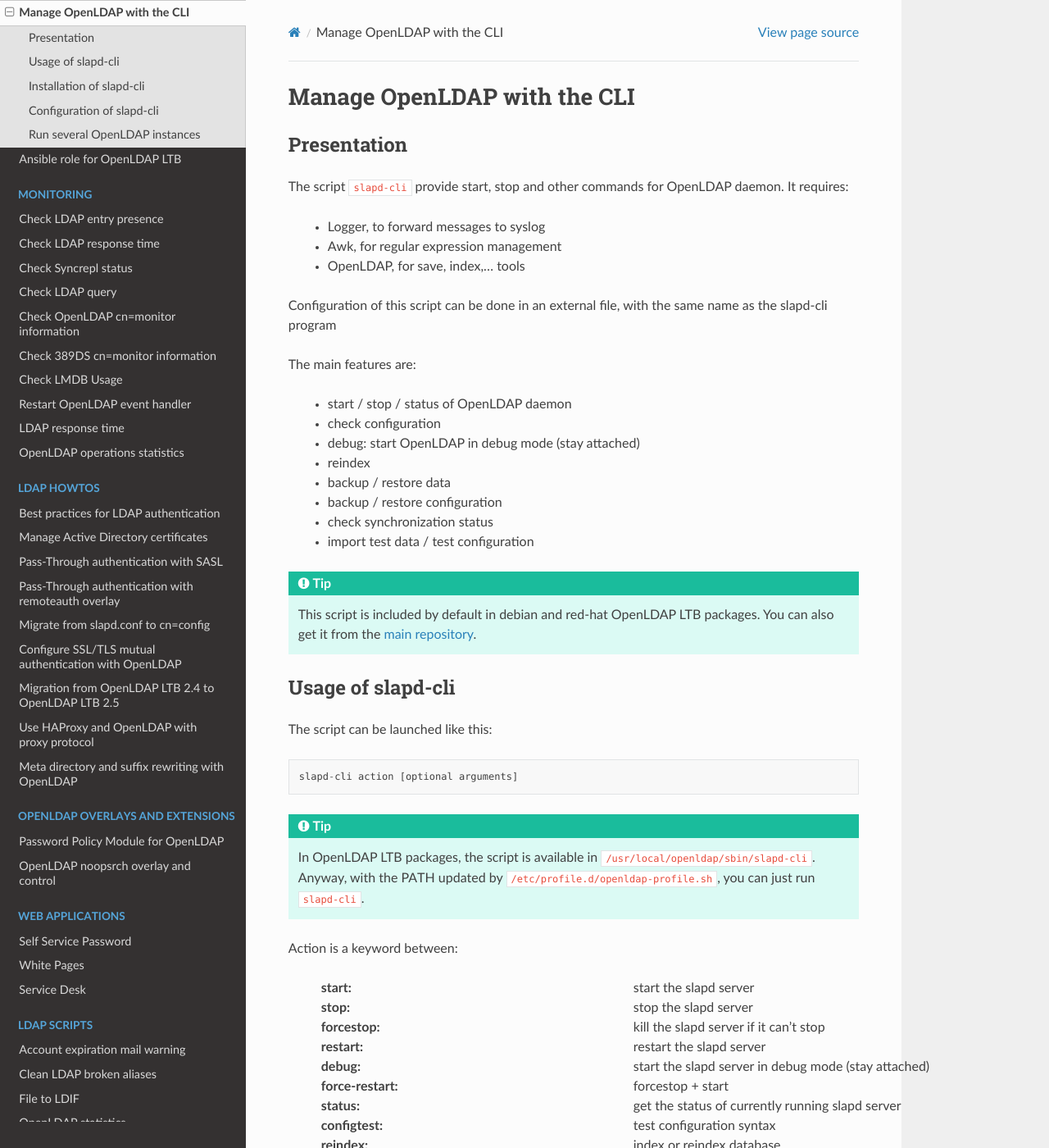
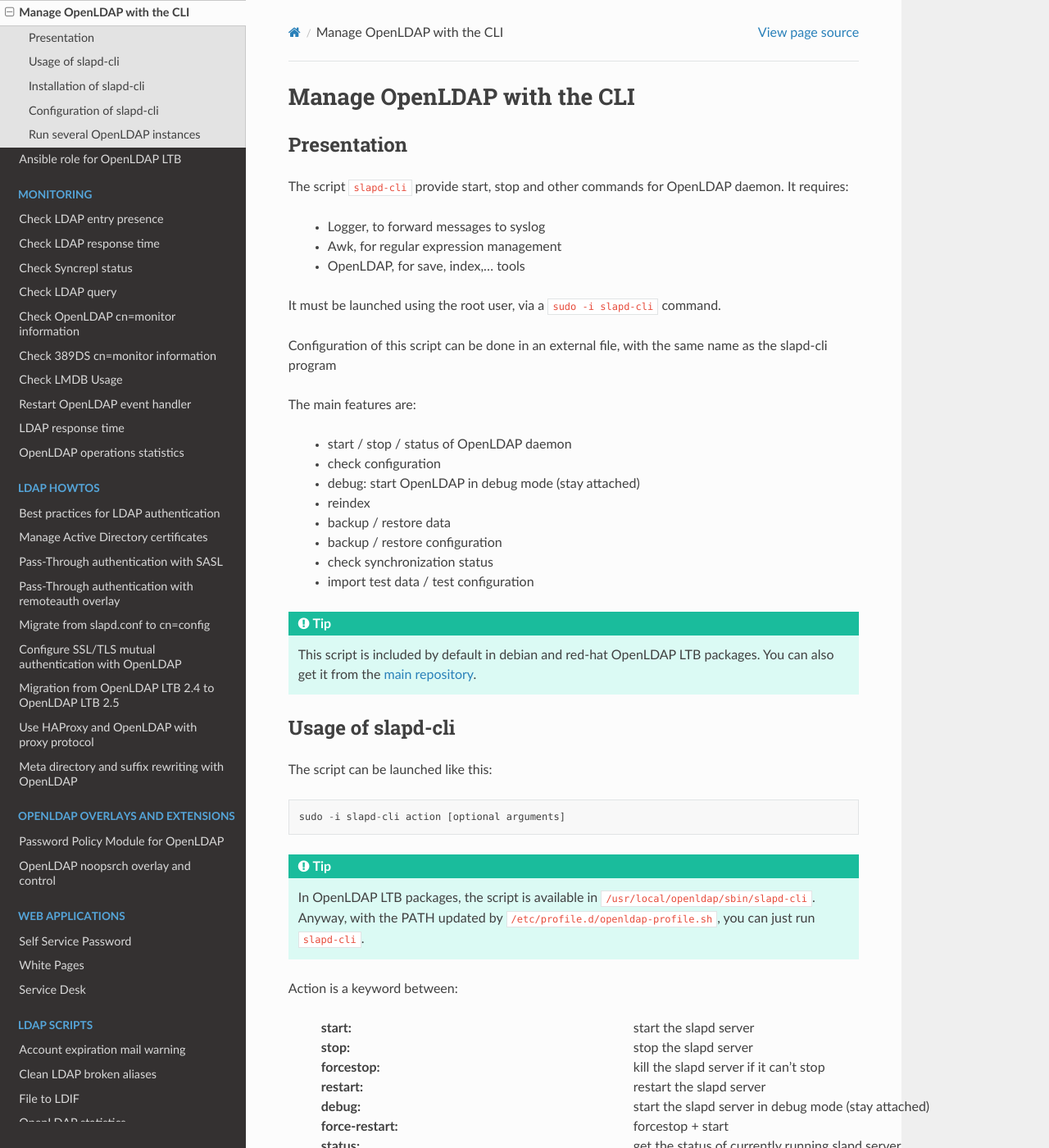
Before and after one commit to ltb-project/documentation, a Sphinx documentation site: the page built from source/slapd-cli.rst, in a window 1280 px wide and 1400 px high. Shown: the whole window at 82% size. Built offline with Sphinx 7.4.7 and the Read the Docs theme 3.1.0, drawn with Linux system fonts in a browser that asks for light colours.

Commit message:
Update slapd-cli.rst
Added sudo -i where it's needed

```diff
--- a/source/slapd-cli.rst
+++ b/source/slapd-cli.rst
@@ -10,6 +10,8 @@
     * Logger, to forward messages to syslog
     * Awk, for regular expression management
     * OpenLDAP, for save, index,... tools
+
+It must be launched using the root user, via a ``sudo -i slapd-cli`` command.
 
 Configuration of this script can be done in an external file, with the same name as the slapd-cli program
 
@@ -33,7 +35,7 @@
 
 The script can be launched like this::
 
-    slapd-cli action [optional arguments]
+    sudo -i slapd-cli action [optional arguments]
 
 .. TIP::
    In OpenLDAP LTB packages, the script is available in ``/usr/local/openldap/sbin/slapd-cli``.
@@ -382,7 +384,7 @@
 
 .. code-block:: console
 
-   # slapd-instance-cli backupconfig
+   # sudo -i slapd-instance-cli backupconfig
    slapd-instance-cli: [INFO] Using /usr/local/openldap/etc/openldap/slapd-instance-cli.conf for configuration
    slapd-instance-cli: [INFO] Launching OpenLDAP configuration backup...
    slapd-instance-cli: [OK] Configuration saved in /var/backups/openldap-instance/config-20240523174022.ldif
```
